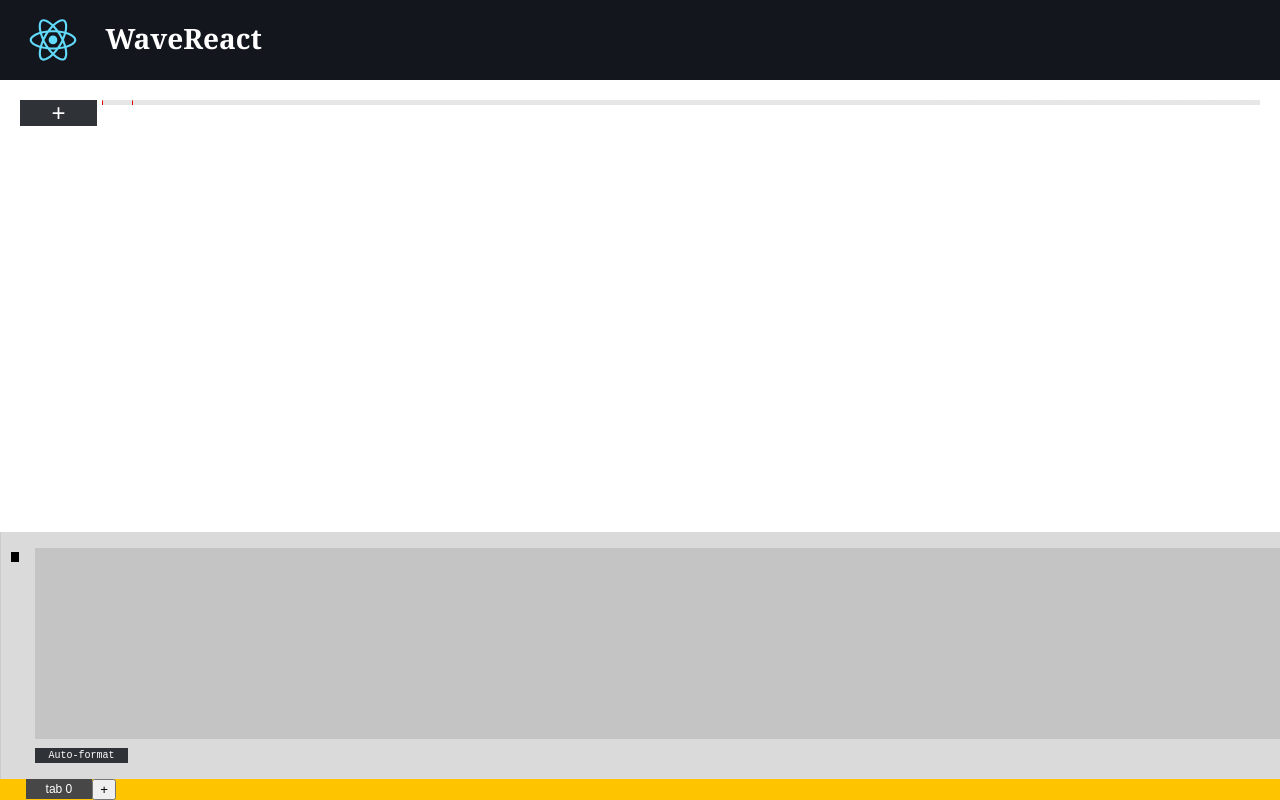
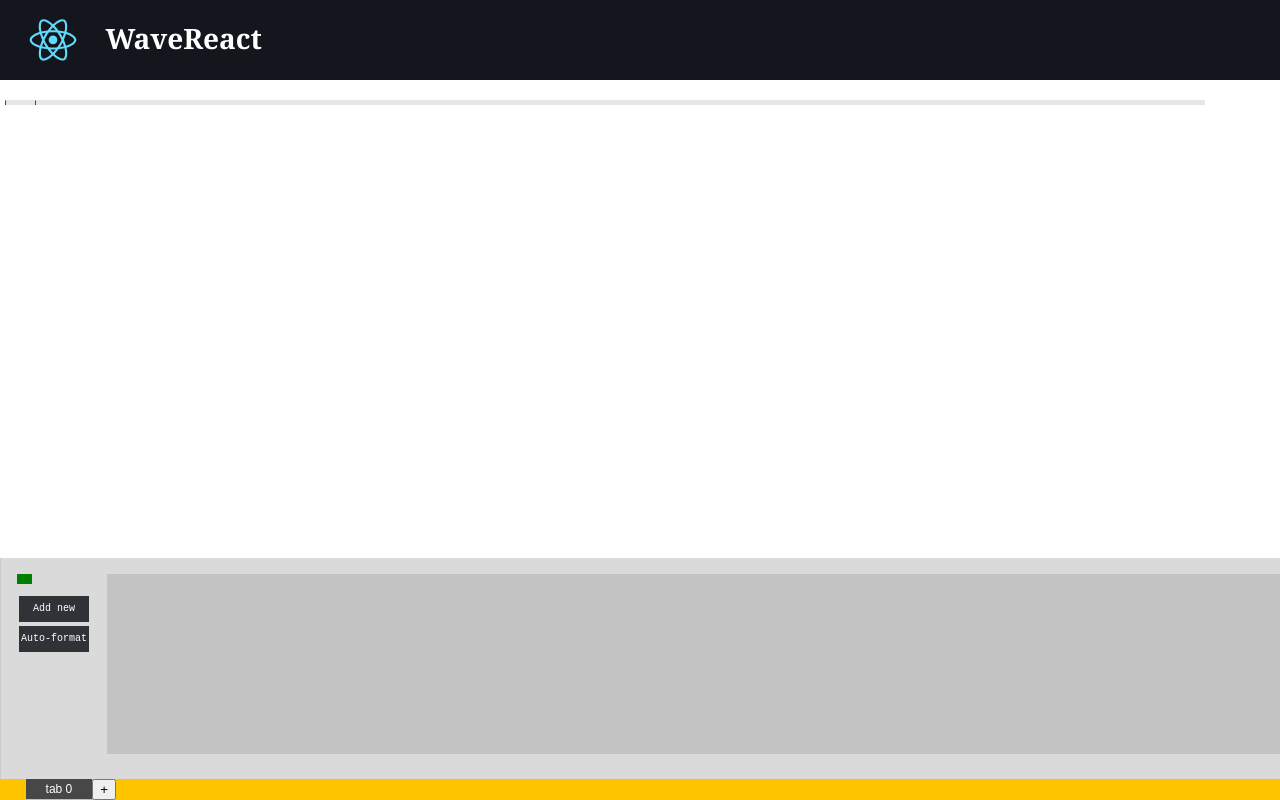
Before and after one commit to Mudassir-razi/waveReact, a React (Create React App) app: page / in a window 1280 px wide. Built offline with nearby package versions, Linux system fonts and the light colour scheme.

Commit message:
fixed text alignment, buttons

```diff
--- a/src/App.css
+++ b/src/App.css
@@ -93,7 +93,9 @@ html, body {
 
   .control-group {
     padding : 16px;
+    padding-right: 0px;
     display: flex;
+    width : fit-content;
     flex-direction: column;
     color: rgb(0, 0, 0);;
   }
@@ -187,11 +189,12 @@ html, body {
     padding: 2px;
     align-items: center;
     justify-content: center;
+    margin: 2px;
     color: #ffffff;
     cursor: pointer;
     font-family: monospace;
     font-size: 10px;
-    width: 10%;
+    width: auto;
     height: 26px;
     text-align: center;
   }
--- a/src/App.js
+++ b/src/App.js
@@ -129,7 +129,7 @@ function App() {
       const jsonObj = lineToSignal(newText); // convert to JSON array
       SetSignals(jsonObj); // Only if valid
       setText(signalToLine(signals));
-      setCanvasConfig(prev => ({...prev,offsetX : GetMaxNameLen(jsonObj), timeStamp: maxTimeStamp(jsonObj) + 10, signalCount : jsonObj.length + 1}));
+      setCanvasConfig(prev => ({...prev,offsetX : GetMaxNameLen(jsonObj), timeStamp: maxTimeStamp(jsonObj) + 10, signalCount : jsonObj.length}));
       setError(null);
     } catch (e) {
       console.log("Invalid format");
@@ -177,7 +177,7 @@ function App() {
     newMousePos[0] = e.x;
     newMousePos[1] = e.y;
     setPrevMousePos(newMousePos);
-    setIsDraggin(true);
+    if(e.y < canvasConfig.signalCount)setIsDraggin(true);
   };
 
   //mouse move
@@ -196,6 +196,7 @@ function App() {
   {
     if(e.y >= signals.length)return;
     if (Object.keys(signals[e.y]).includes('space'))return;
+    console.log("Mouse up");
     var updatedSignal = signals[e.y];
     setSelectionIndex(e.y);
     const distance = Math.sqrt(Math.pow(e.x - prevMousePos[0], 2) + Math.pow(e.y - prevMousePos[1], 2));
@@ -362,18 +363,26 @@ function App() {
         {/* The OUTPUT of the app. Signal and it's names */}
         <div id="output-panel">
 
-          {/* Signal names div*/}
-          <SignalNameDiv signals={signals} selectionIndex={selectionIndex} Click={(id) => {setSelectionIndex(id)}} onAddButton={handlerAddbutton}/>
-
           {/* Signal renderer canvas */}
           <div id="canvas-wrapper">
-            <div style={{ width: canvasConfig.timeStamp * canvasConfig.dx, height: canvasConfig.signalCount * (canvasConfig.dy + canvasConfig.offsetY) + 100, position: 'relative' }}>
+            {/* Signal names div*/}
+            <SignalNameDiv
+              style={{ position: "sticky", top: 0, left: 0, zIndex: 3}}
+              signals={signals}
+              dy = {canvasConfig.dy}
+              offsetX={canvasConfig.offsetX}
+              offsetY={canvasConfig.offsetY}
+              signalCount={canvasConfig.signalCount}
+              selectionIndex={selectionIndex}
+              Click={(id) => {setSelectionIndex(id)}}
+            />
+            <div style={{ overflow:'auto', width: canvasConfig.timeStamp * canvasConfig.dx + 100, height: canvasConfig.signalCount * (canvasConfig.dy + canvasConfig.offsetY) + 100, position: 'relative' }}>
               <Grid
-                style={{ position: "absolute", top: 0, left: 0, zIndex: 1 }}
-                dx={canvasConfig.dx} dy={canvasConfig.dy} mouse={mousePos} prevMouse={prevMousePos} dragging={isDragging} offsetY={canvasConfig.offsetY}timeStamp={canvasConfig.timeStamp} signalCount={canvasConfig.signalCount}
+                style={{ position: "absolute", top: 0, left: canvasConfig.offsetX, zIndex: 1 }}
+                dx={canvasConfig.dx} dy={canvasConfig.dy} mouse={mousePos} prevMouse={prevMousePos} dragging={isDragging} offsetX={canvasConfig.offsetX} offsetY={canvasConfig.offsetY}timeStamp={canvasConfig.timeStamp} signalCount={canvasConfig.signalCount}
               />
               <SignalWindow
-                style={{ position: "absolute", top: 0, left: 0, zIndex: 2 }}
+                style={{ position: "absolute", top: 0, left: canvasConfig.offsetX, zIndex: 2 }}
                 signals={signals} dx={canvasConfig.dx} dy={canvasConfig.dy} offsetX={canvasConfig.offsetX} offsetY={canvasConfig.offsetY} timeStamp={canvasConfig.timeStamp} signalCount={canvasConfig.signalCount} onDown={handlerMouseDownMain} onMove={(e) => {handlerMouseMoveMain(e)}} onUp={(e) => {handlerMouseUpMain(e)}}
               />
             </div>
@@ -382,12 +391,15 @@ function App() {
 
         {/* UI elements holder */}
         <div id="ui-panel">
-          <svg height="50" width="18">
-            <rect x="10" y="20" height="10" width="15" fill={error === null ? "black" : "red"}  strokeWidth="1"/>
-          </svg>
+          <div className='control-group'>
+            <svg height="20" width="15">
+              <rect x="0" y="0" height="10" width="15" fill={error === null ? "green" : "red"}  strokeWidth="1"/>
+            </svg>
+            <button className='button-5' onClick={handlerAddbutton}> Add new </button>
+            <button className='button-5' onClick={handleCodeFormat}>Auto-format</button>
+          </div>
           <div className='control-group'>
             {(<textarea spellCheck={false} className='textarea' rows={10} cols={100} value={editorText} onChange={(e) => handlerSignalCodeInput(e.target.value)}></textarea>)}
-            <button className='button-5' onClick={handleCodeFormat}>Auto-format</button>
           </div>
         </div>
         {/* Tab panel */}
@@ -495,5 +507,5 @@ function GetMaxNameLen(signals)
       maxNameLen = len > maxNameLen ? len : maxNameLen;
     }
   });
-  return maxNameLen;
+  return maxNameLen*9 + 22;
 }
--- a/src/comp/signalNameDivl.js
+++ b/src/comp/signalNameDivl.js
@@ -4,15 +4,19 @@ import LabelInput from "./labelInput";
 import Button from "./button";
 
 
-export default function SignalNameDiv({signals, selectionIndex, Click, onAddButton}){
+export default function SignalNameDiv({signals, dy, offsetX, offsetY, signalCount, selectionIndex, Click}){
 
     return(
-        <div id="signal-names">
+
+        <svg
+        width={offsetX}
+        height={(dy+offsetY) * signalCount}
+        style={{ position: "absolute", top: 0, left: 0, zIndex: 3, backgroundColor: "transparent" }}
+        >
             {signals.map((signal, index) => (
-                <LabelInput key={index} id={index} selectionIndex={selectionIndex} onClick={Click} normalClass="signal-label" selectClass="signal-label-selected" text={signal.name}/>//<label className={selectionIndex === id ? "signal-label-selected" : "signal-label" } key={id} name={signals[id].name} onClick={() => {Click(id)}}>{signals[id].name}</label>
+                <text className="signal-label" x={offsetX - signal.name.length * 9 - 12} y={index * (dy + offsetY) + 0.90*dy} textAnchor="left" fill="blue" key={index}> {signal.name} </text>//<LabelInput key={index} id={index} selectionIndex={selectionIndex} onClick={Click} normalClass="signal-label" selectClass="signal-label-selected" text={signal.name}/>/
             ))}
-            <Button className="button-6" text="+" onClick={() => onAddButton()} />
-        </div>
+        </svg>
     );
 
 }
--- a/src/core/grid.js
+++ b/src/core/grid.js
@@ -2,14 +2,14 @@
 import { settings } from "./config.js";
 import { useEffect, useRef } from "react";
 
-export default function Grid({dx, dy, mouse, prevMouse, dragging, offsetY, timeStamp, signalCount}){
+export default function Grid({dx, dy, mouse, prevMouse, dragging, offsetX, offsetY, timeStamp, signalCount}){
 
     const BGcanvasRef = useRef(null);
 
     useEffect(() => {
         const svg_bg_canvas = BGcanvasRef.current;
 
-    }, [dx, dy, mouse, prevMouse, dragging, timeStamp, signalCount, offsetY]);
+    }, [dx, dy, mouse, prevMouse, dragging, offsetX, offsetY, timeStamp, signalCount]);
 
     const gridLines = Array.from({ length: timeStamp }, (_, i) => {
         const x = i * dx;
@@ -34,7 +34,7 @@ export default function Grid({dx, dy, mouse, prevMouse, dragging, offsetY, timeS
         ref={BGcanvasRef}
         width={timeStamp * dx}
         height={signalCount * (dy + offsetY) + 5}
-        style={{ position: "absolute", top: 0, left: 0, zIndex: 1 }}
+        style={{ position: "absolute", top: 0, left: offsetX, zIndex: 1, backgroundColor:"transparent"}}
         >
             {gridLines}
             <line
--- a/src/core/signal.js
+++ b/src/core/signal.js
@@ -204,19 +204,19 @@ function renderSignal(ctx, name, wave, data, idx, dx, dy, offsetY, lineWidth)
     {
       if(last === '1')
       {
-        points += getWave('1', i * dx , idx * (dy+offsetY), LUT);
+        points += getWave('1', i * dx, idx * (dy+offsetY), LUT);
       }
       else if(last === '0')
       {
-        points += getWave('0', i * dx , idx * (dy+offsetY), LUT);
+        points += getWave('0', i * dx, idx * (dy+offsetY), LUT);
       }
       else if(last === 'p')
       {
-        points += getWave('p', i * dx , idx * (dy+offsetY), LUT);
+        points += getWave('p', i * dx, idx * (dy+offsetY), LUT);
       }
       else if(last === 'n')
       {
-        points += getWave('n', i * dx , idx * (dy+offsetY), LUT);
+        points += getWave('n', i * dx, idx * (dy+offsetY), LUT);
       }
       else if(Object.keys(busColorScheme).includes(last))
       {
@@ -379,3 +379,14 @@ function GetLUT(dx, dy, div, offsetY)
 
   return lut;
 }
+
+
+//evaluates string
+function evaluateExpression(expr) {
+  try {
+    const fn = new Function(`return (${JSON.stringify(expr)});`);
+    return fn();
+  } catch (e) {
+    return `Error: ${e.message}`;
+  }
+}
```
